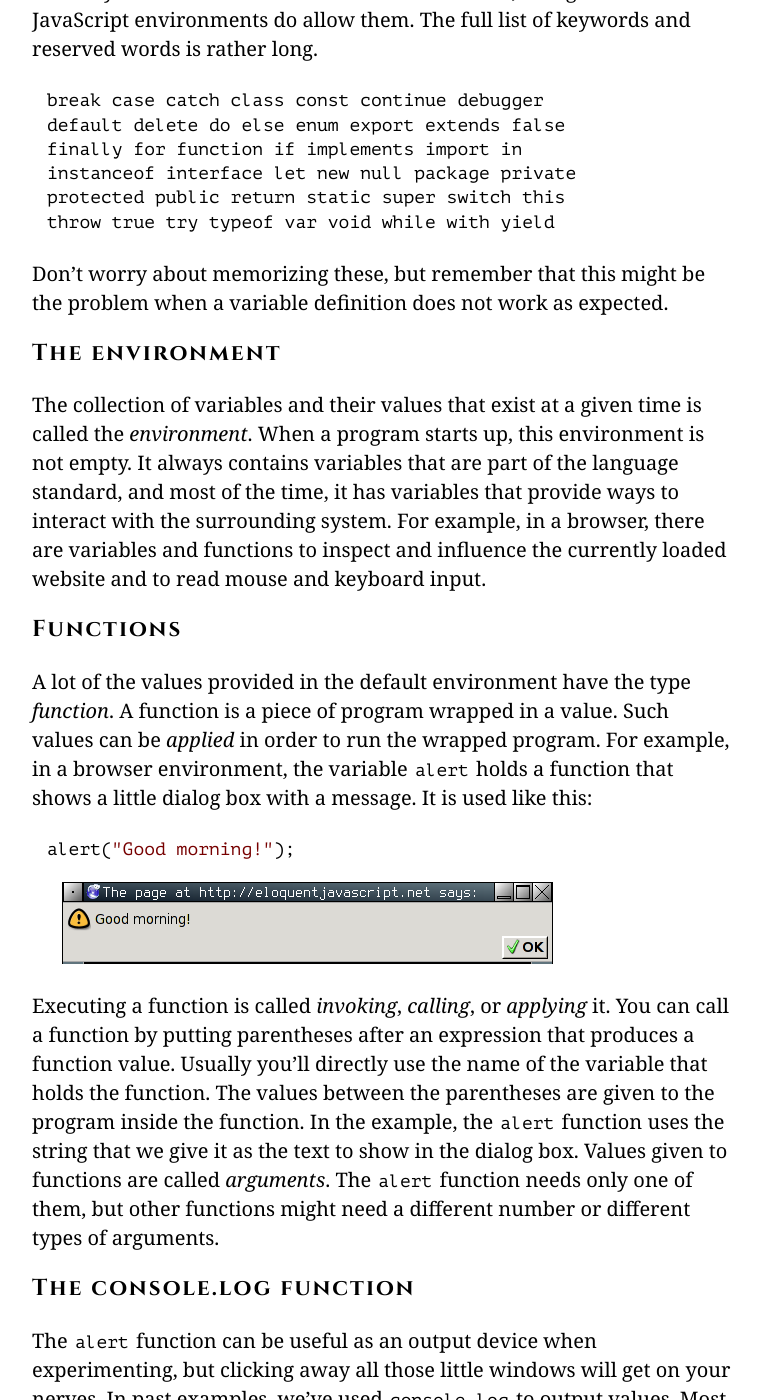
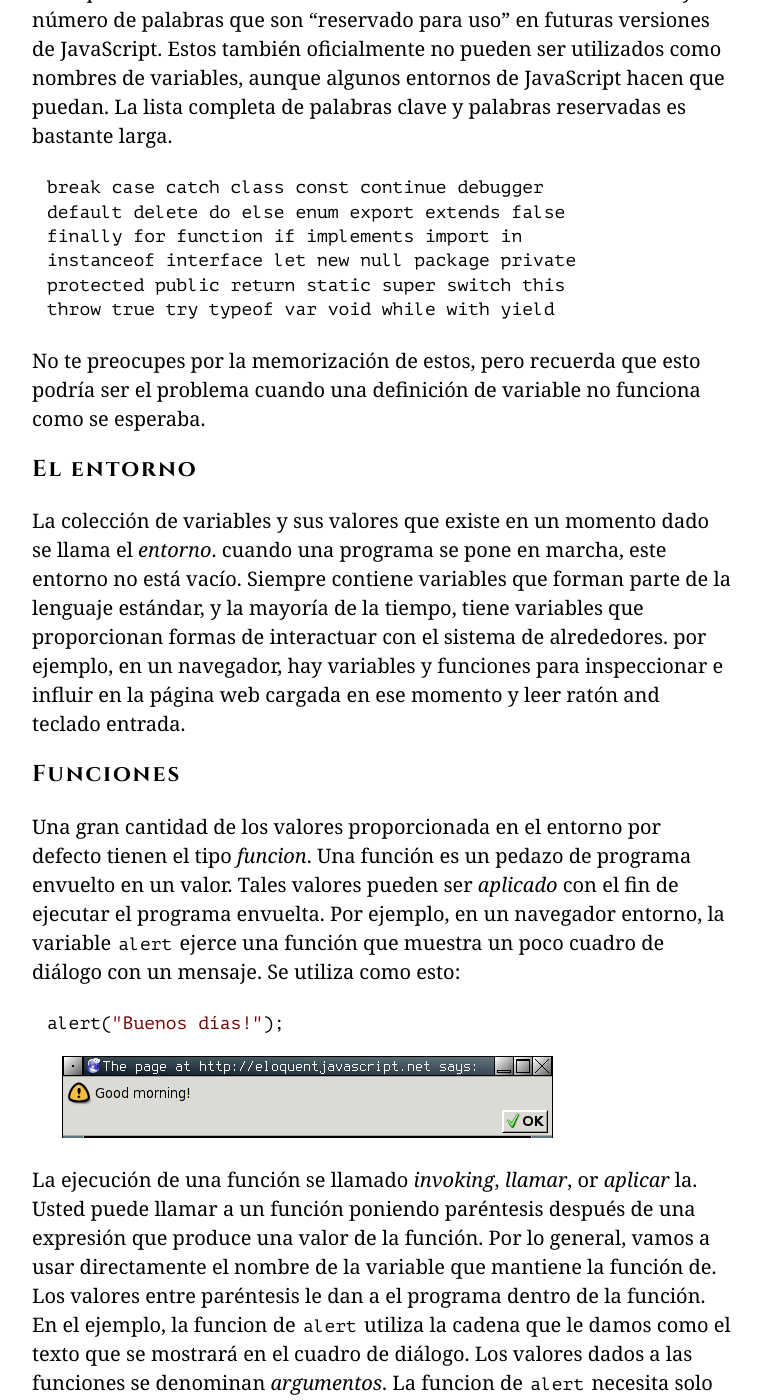
Before and after one commit to hectorip/Eloquent-JavaScript-ES-online, a Jekyll site: the page chapters/02_program_structure.html, which Jekyll copies as it is, in a window 1280 px wide and 1400 px high, scrolled down 4157 px. Shown: the whole window, without its empty margins (258-1020 px from the left). Built offline with Jekyll 4.4.1, drawn with Linux system fonts in a browser that asks for light colours; nearby versions of some CDN libraries; library files that are not in the unit come from our copies; some of the changed text lies outside the part shown.

Commit message:
Capítulos 2 y 3 actualizados

```diff
--- a/chapters/02_program_structure.html
+++ b/chapters/02_program_structure.html
@@ -109,87 +109,87 @@ una palabra reservada (tal como <code>var</code>). Ellos no pueden incluir espac
 Dígitos también pueden ser parte de la variable nombre—<code>catch22</code> es un nombre válido,
 por ejemplo-, pero el nombre no debe comenzar con un dígito. Un nombre de variable
 no puede incluir puntuacion, a excepción de los caracteres <code>$</code> y <code>_</code>.</p>
-<p><a class=p_ident id="p_ew9BThyy9D" href="#p_ew9BThyy9D"></a>When a
-variable points at a value, that does not mean it is tied to that
-value forever. The <code>=</code> operator can be used at any time on existing
-variables to disconnect them from their current value and have them
-point to a new one.</p>
+<p><a class=p_ident id="p_EhiwnAEazK" href="#p_EhiwnAEazK"></a>(((variable,assignment))Cuando una
+variable apunta a un valor, eso no quiere decir que está ligado a ese
+valor para siempre. El operador de <code>=</code> se puede utilizar en cualquier momento en variables
+existentes para desconectarlas de su valor actual y etenerlas
+apuntando a una nueva.</p>
 <pre data-language="javascript" class="snippet cm-s-default"><a class=c_ident id="c_DgDcf/xkZV" href="#c_DgDcf/xkZV"></a><span class="cm-keyword">var</span> <span class="cm-variable">mood</span> <span class="cm-operator">=</span> <span class="cm-string">"light"</span>;
 <span class="cm-variable">console</span>.<span class="cm-property">log</span>(<span class="cm-variable">mood</span>);
 <span class="cm-comment">// → light</span>
 <span class="cm-variable">mood</span> <span class="cm-operator">=</span> <span class="cm-string">"dark"</span>;
 <span class="cm-variable">console</span>.<span class="cm-property">log</span>(<span class="cm-variable">mood</span>);
 <span class="cm-comment">// → dark</span></pre>
-<p><a class=p_ident id="p_tdX1rrdcPQ" href="#p_tdX1rrdcPQ"></a>You should
-imagine variables as tentacles, rather than boxes. They do not
-<em>contain</em> values; they <em>grasp</em> them—two variables can refer to the
-same value. A program can access only the values that it still has a
-hold on. When you need to remember something, you grow a tentacle to
-hold on to it or you reattach one of your existing tentacles to it.</p>
+<p><a class=p_ident id="p_jcb0QN5H53" href="#p_jcb0QN5H53"></a> Debieras
+imaginar variables como tentáculos, en lugar de las cajas. Ellas no
+<em>contienen _ valores; ellas _grasp</em> them—two variables pueden referirse la
+mismo valor. Un programa puede acceder sólo los valores que todavía tiene a
+hold on. Cuando usted necesita recordar algo, haces crecer un tentáculo para
+afferarse a ello or you reattach one of your existing tentacles to it.</p>
 <div class="image">
   <img src="img/octopus.jpg" alt="Variables as tentacles">
 </div>
-<p><a class=p_ident id="p_bJwHD1AmQW" href="#p_bJwHD1AmQW"></a>Let&#8217;s look at an example. To remember the number of dollars that Luigi
-still owes you, you create a variable. And then when he pays back $35,
-you give this variable a new value.</p>
+<p><a class=p_ident id="p_yt1JaUclMh" href="#p_yt1JaUclMh"></a>Veamos un ejemplo. Para recordar el número de dólares que Luigi
+aún te debe, se crea una variable. Y luego, cuando él te paga $ 35,
+tu das a esta variable un valor nuevo.</p>
 <pre data-language="javascript" class="snippet cm-s-default"><a class=c_ident id="c_kgxqlrIFy2" href="#c_kgxqlrIFy2"></a><span class="cm-keyword">var</span> <span class="cm-variable">luigisDebt</span> <span class="cm-operator">=</span> <span class="cm-number">140</span>;
 <span class="cm-variable">luigisDebt</span> <span class="cm-operator">=</span> <span class="cm-variable">luigisDebt</span> <span class="cm-operator">-</span> <span class="cm-number">35</span>;
 <span class="cm-variable">console</span>.<span class="cm-property">log</span>(<span class="cm-variable">luigisDebt</span>);
 <span class="cm-comment">// → 105</span></pre>
-<p><a class=p_ident id="p_Kti5/Q6NH3" href="#p_Kti5/Q6NH3"></a>When you define a variable without giving it a value,
-the tentacle has nothing to grasp, so it ends in thin air. If you ask
-for the value of an empty variable, you&#8217;ll get the value <code>undefined</code>.</p>
-<p><a class=p_ident id="p_/AKSyKwnu0" href="#p_/AKSyKwnu0"></a>A single <code>var</code> statement may define multiple
-variables. The definitions must be separated by commas.</p>
+<p><a class=p_ident id="p_DjD2m94mVF" href="#p_DjD2m94mVF"></a>Cuando se define una variable sin darle un valor,
+el tentáculo no tiene nada de que enteder, por lo que termina en el aire. Si le preguntas
+por el valor de una variable vacía, obtendrá el valor de <code>undefined (indefinido)</code>.</p>
+<p><a class=p_ident id="p_UY+Hcq6MaL" href="#p_UY+Hcq6MaL"></a>Una sola <code>var</code> declaración puede definir múltiples
+variables. Las definiciones deben estar separados por comas.</p>
 <pre data-language="javascript" class="snippet cm-s-default"><a class=c_ident id="c_3ZOoKK6DZQ" href="#c_3ZOoKK6DZQ"></a><span class="cm-keyword">var</span> <span class="cm-variable">one</span> <span class="cm-operator">=</span> <span class="cm-number">1</span>, <span class="cm-variable">two</span> <span class="cm-operator">=</span> <span class="cm-number">2</span>;
 <span class="cm-variable">console</span>.<span class="cm-property">log</span>(<span class="cm-variable">one</span> <span class="cm-operator">+</span> <span class="cm-variable">two</span>);
 <span class="cm-comment">// → 3</span></pre>
-<h2><a class=h_ident id="h_ko4pqLOTdI" href="#h_ko4pqLOTdI"></a>Keywords and reserved words</h2>
-<p><a class=p_ident id="p_GioEDRc+dl" href="#p_GioEDRc+dl"></a>Words with
-a special meaning, such as <code>var</code>, are <em>keywords</em>, and they may not
-be used as variable names. There are also a number of words that are
-“reserved for use” in future versions of JavaScript. These are also
-officially not allowed to be used as variable names, though some
-JavaScript environments do allow them. The full list of keywords and
-reserved words is rather long.</p>
+<h2><a class=h_ident id="h_8NNBb9ucwT" href="#h_8NNBb9ucwT"></a>Palabras clave y palabras reservadas</h2>
+<p><a class=p_ident id="p_jVZGDp93c2" href="#p_jVZGDp93c2"></a>Palabras con
+un significado especial, como <code>var</code>, son <em>palabra reservadas</em>, y no se pueden ser
+utilizadas como nombres de variables. También hay un número de palabras que son
+“reservado para uso” en futuras versiones de JavaScript. Estos también
+oficialmente no pueden ser utilizados como nombres de variables, aunque algunos
+entornos de JavaScript hacen que puedan. La lista completa de palabras clave y
+palabras reservadas es bastante larga.</p>
 <pre data-language="text/plain" class="snippet cm-s-default"><a class=c_ident id="c_DsAGZZBb8k" href="#c_DsAGZZBb8k"></a>break case catch class const continue debugger
 default delete do else enum export extends false
 finally for function if implements import in
 instanceof interface let new null package private
 protected public return static super switch this
 throw true try typeof var void while with yield</pre>
-<p><a class=p_ident id="p_0pDQHpgrM3" href="#p_0pDQHpgrM3"></a>Don&#8217;t worry about memorizing these, but remember that this might be
-the problem when a variable definition does not work as expected.</p>
-<h2><a class=h_ident id="h_2Tc54fkIgF" href="#h_2Tc54fkIgF"></a>The environment</h2>
-<p><a class=p_ident id="p_tJKFexJV/j" href="#p_tJKFexJV/j"></a>The collection of variables and their values
-that exist at a given time is called the <em>environment</em>. When a
-program starts up, this environment is not empty. It always contains
-variables that are part of the language standard, and most of the
-time, it has variables that provide ways to interact with the
-surrounding system. For example, in a browser, there are variables
-and functions to inspect and influence the currently loaded website
-and to read mouse and keyboard input.</p>
-<h2><a class=h_ident id="h_K5Yd6h3Axg" href="#h_K5Yd6h3Axg"></a>Functions</h2>
-<p><a class=p_ident id="p_S7KjMy3yAl" href="#p_S7KjMy3yAl"></a>A lot of the values provided in the
-default environment have the type <em>function</em>. A function is a
-piece of program wrapped in a value. Such values can be <em>applied</em> in
-order to run the wrapped program. For example, in a browser
-environment, the variable <code>alert</code> holds a function that shows a little
-dialog box with a message. It is used like this:</p>
-<pre data-language="javascript" class="snippet cm-s-default"><a class=c_ident id="c_/bha8x/lU5" href="#c_/bha8x/lU5"></a><span class="cm-variable">alert</span>(<span class="cm-string">"Good morning!"</span>);</pre>
+<p><a class=p_ident id="p_ZOf5+ujD1t" href="#p_ZOf5+ujD1t"></a>No te preocupes por la memorización de estos, pero recuerda que esto podría ser
+el problema cuando una definición de variable no funciona como se esperaba.</p>
+<h2><a class=h_ident id="h_QDYVZFuV/L" href="#h_QDYVZFuV/L"></a>El entorno</h2>
+<p><a class=p_ident id="p_GrFhgvq02p" href="#p_GrFhgvq02p"></a>La colección de variables y sus valores
+que existe en un momento dado se llama el <em>entorno</em>. cuando una
+programa se pone en marcha, este entorno no está vacío. Siempre contiene
+variables que forman parte de la lenguaje estándar, y la mayoría de la
+tiempo, tiene variables que proporcionan formas de interactuar con el
+sistema de alrededores. por ejemplo, en un navegador, hay variables
+y funciones para inspeccionar e influir en la página web cargada en ese momento
+y leer ratón and teclado entrada.</p>
+<h2><a class=h_ident id="h_H0l5He7QIh" href="#h_H0l5He7QIh"></a>Funciones</h2>
+<p><a class=p_ident id="p_oK0YY9qmp3" href="#p_oK0YY9qmp3"></a>Una gran cantidad de los valores proporcionada en el
+entorno por defecto tienen el tipo <em>funcion</em>. Una función es un
+pedazo de programa envuelto en un valor. Tales valores pueden ser <em>aplicado</em> con
+el fin de ejecutar el programa envuelta. Por ejemplo, en un navegador
+entorno, la variable <code>alert</code> ejerce una función que muestra un poco
+cuadro de diálogo con un mensaje. Se utiliza como esto:</p>
+<pre data-language="javascript" class="snippet cm-s-default"><a class=c_ident id="c_Dl/6ccqFbT" href="#c_Dl/6ccqFbT"></a><span class="cm-variable">alert</span>(<span class="cm-string">"Buenos días!"</span>);</pre>
 <div class="image">
   <img src="img/alert.png" alt="An alert dialog">
 </div>
-<p><a class=p_ident id="p_9qu6Ki2/lH" href="#p_9qu6Ki2/lH"></a>Executing a function is
-called <em>invoking</em>, <em>calling</em>, or <em>applying</em> it. You can call a
-function by putting parentheses after an expression that produces a
-function value. Usually you&#8217;ll directly use the name of the variable
-that holds the function. The values between the parentheses are given to
-the program inside the function. In the example, the <code>alert</code> function
-uses the string that we give it as the text to show in the dialog box.
-Values given to functions are called <em>arguments</em>. The <code>alert</code>
-function needs only one of them, but other functions might need a
-different number or different types of arguments.</p>
+<p><a class=p_ident id="p_8srvvDUNAW" href="#p_8srvvDUNAW"></a>La ejecución de una función se
+llamado <em>invoking</em>, <em>llamar</em>, or <em>aplicar</em> la. Usted puede llamar a un
+función poniendo paréntesis después de una expresión que produce una
+valor de la función. Por lo general, vamos a usar directamente el nombre de la variable
+que mantiene la función de. Los valores entre paréntesis le dan a
+el programa dentro de la función. En el ejemplo, la funcion de <code>alert</code>
+utiliza la cadena que le damos como el texto que se mostrará en el cuadro de diálogo.
+Los valores dados a las funciones se denominan <em>argumentos</em>. La funcion
+de <code>alert</code> necesita solo uno de ellos, pero otras funciones pueden necesitar un
+número diferente o diferentes tipos de argumentos.</p>
 <h2><a class=h_ident id="h_6+Vb3XQoaa" href="#h_6+Vb3XQoaa"></a>The console.log function</h2>
 <p><a class=p_ident id="p_HDjV1sA8vQ" href="#p_HDjV1sA8vQ"></a>The <code>alert</code> function
 can be useful as an output device when experimenting, but clicking
```
Also changed, not shown: chapters/03_functions.html (+16 -15 lines).
